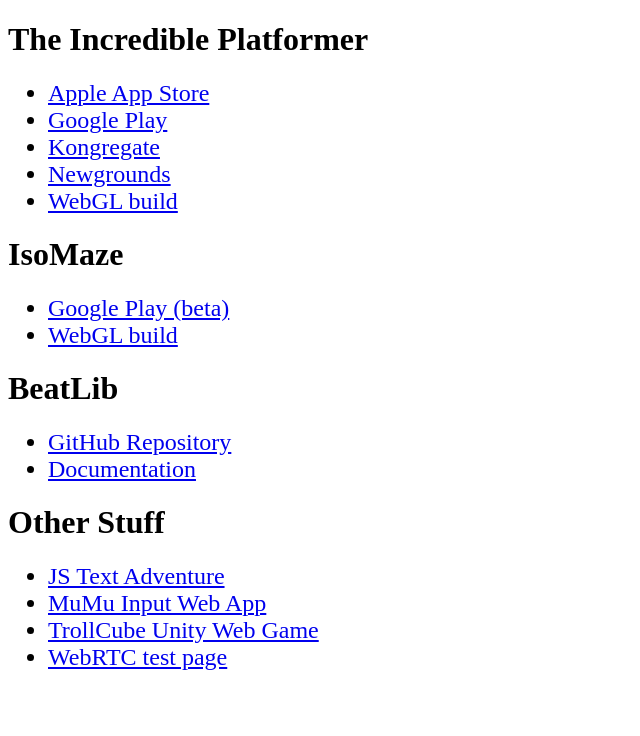
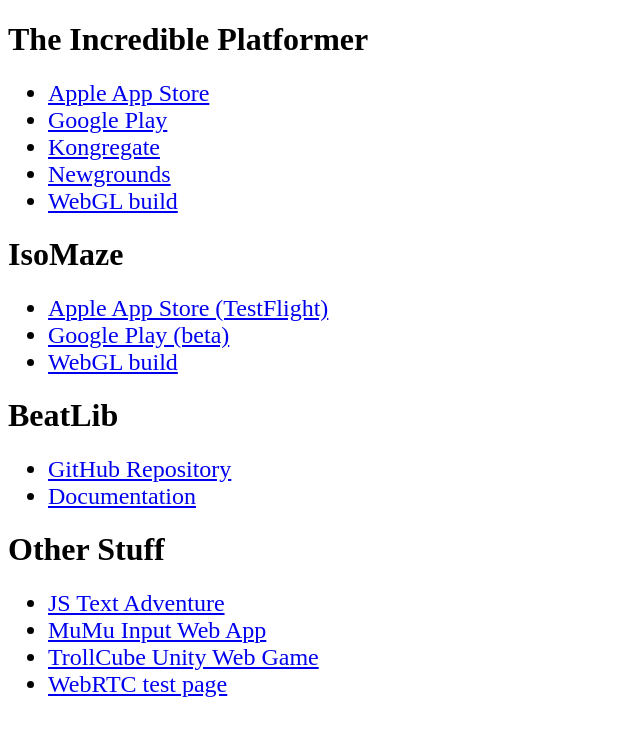
Before and after one commit to cbartsch/cbartsch.github.io, a plain HTML site: page index.html in a window 1280 px wide. Shown: the whole page, without its empty margins (0-640 px from the left). Drawn offline with Linux system fonts and the light colour scheme.

Commit message:
Update index.html

```diff
--- a/index.html
+++ b/index.html
@@ -21,7 +21,8 @@
 
         <h1>IsoMaze</h1>
         <ul>
-            <li><a href="https://play.google.com/apps/testing/at.impossibru.IsoPlatformer">Google Play (beta)</a></li>
+            <li><a href="https://testflight.apple.com/join/7hxf8z15">Apple App Store (TestFlight)</a>
+            <li><a href="https://play.google.com/apps/testing/at.impossibru.IsoPlatformer">Google Play (beta)</a></li></li>
             <li><a href="IsoP/">WebGL build</a></li>
         </ul>
 
```
